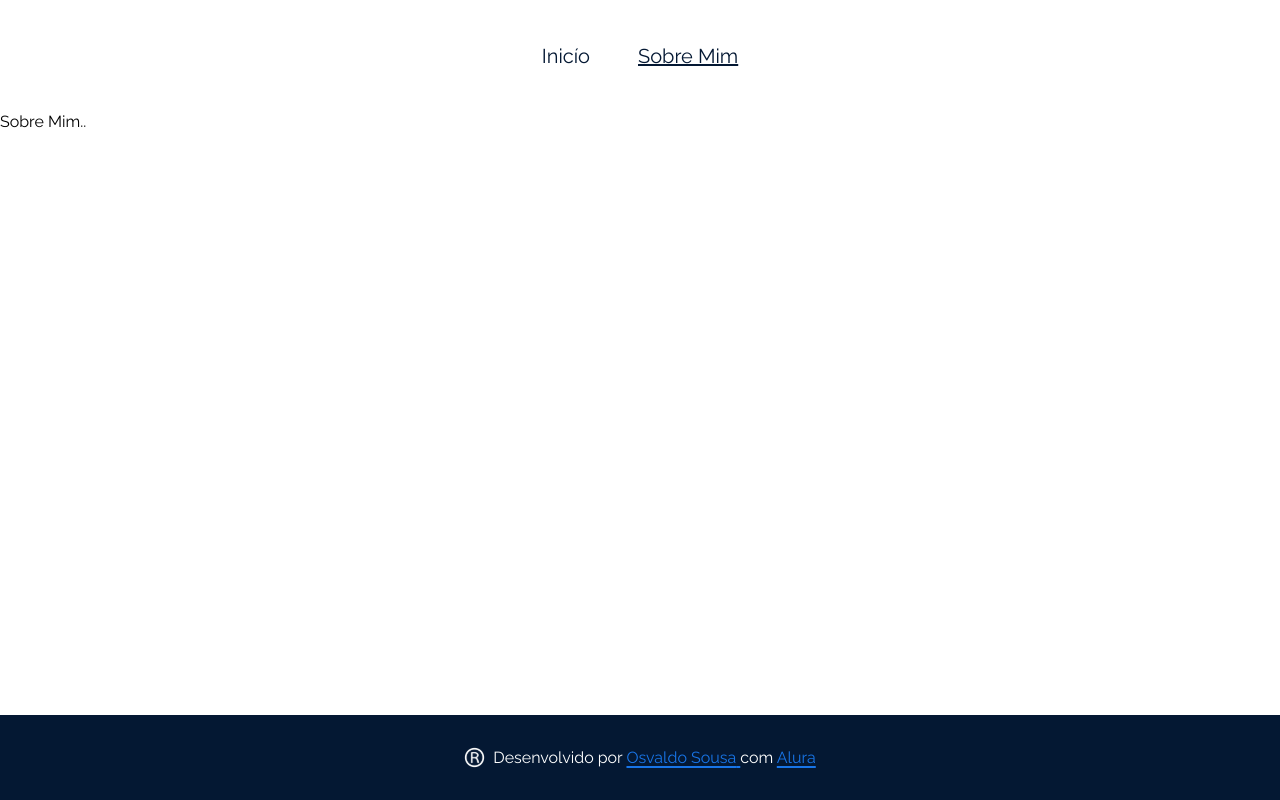
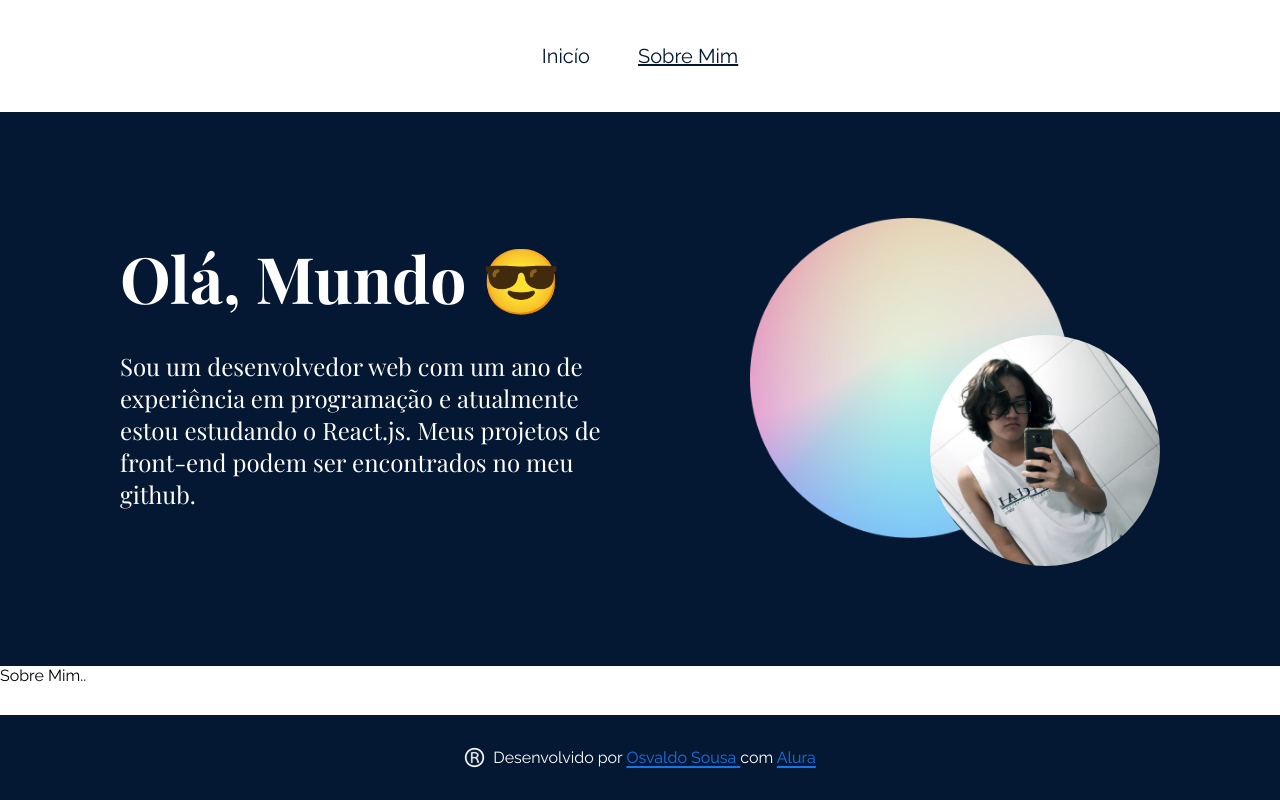
Before and after one commit to osvaldosousa/react-routers, a React (Vite) app: page /about-me in a window 1280 px wide. Built offline with nearby package versions, Linux system fonts and the light colour scheme.

Commit message:
refactored routes
add RootRoute to child routes improving usability Banner component

```diff
--- a/src/Routes/index.jsx
+++ b/src/Routes/index.jsx
@@ -3,6 +3,7 @@ import Home from '../pages/Home'
 import AboutMe from '../pages/AboutMe'
 import Menu from '../components/Menu'
 import Footer from '../components/Footer'
+import RootRoute from '../components/RootRoute'
 
 function RoutesApp() {
   return (
@@ -10,8 +11,10 @@ function RoutesApp() {
       <Menu />
 
       <Routes>
-        <Route path="/" element={<Home />} />
-        <Route path="/about-me" element={<AboutMe />} />
+        <Route path='/' element={<RootRoute />}>
+          <Route path="/" element={<Home />} />
+          <Route path="/about-me" element={<AboutMe />} />
+        </Route>
         <Route path="*" element={<h1>Deu Ruim Aqui 404</h1>} />
       </Routes>
 
--- /dev/null
+++ b/src/components/RootRoute/index.jsx
@@ -0,0 +1,15 @@
+import React from 'react'
+import { Outlet } from 'react-router-dom'
+import Banner from '../Banner'
+
+function RootRoute() {
+  return (
+    <main>
+      <Banner />
+
+      <Outlet />
+    </main>
+  )
+}
+
+export default RootRoute
--- a/src/pages/Home/index.jsx
+++ b/src/pages/Home/index.jsx
@@ -6,12 +6,9 @@ import Posts from '../../components/Posts/idenx'
 
 function Home() {
   return (
-    <main>
-      <Banner />
       <ul className={styles.posts}>
         <Posts posts={posts} />
       </ul>
-    </main>
   )
 }
 
```
